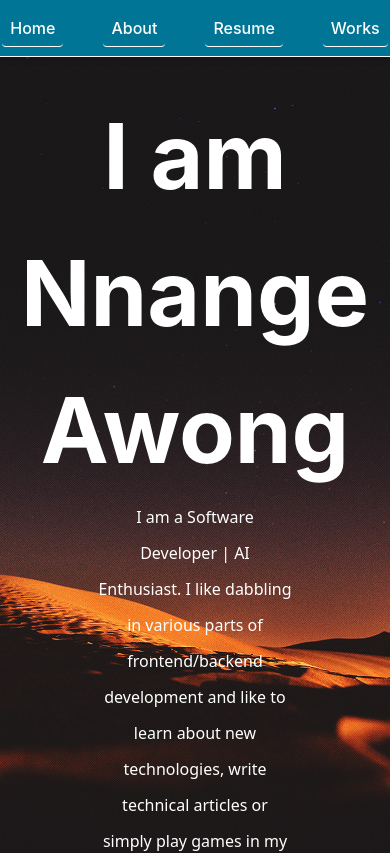
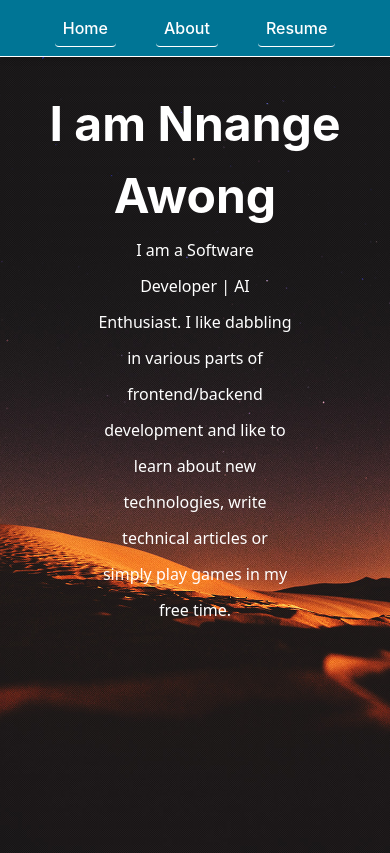
Before and after one commit to Nnange/akwehportfolio, a React (Vite) app: page / in a window 390 px wide. Shown: the top 853 px of the page. Built offline with nearby package versions, Linux system fonts and the light colour scheme; some icons are missing.

Commit message:
Refactor: Comment out Portfolio and ContactUs components in App; update Header links and adjust headline size; wrap Resume tasks in a div for better styling

```diff
--- a/src/App.jsx
+++ b/src/App.jsx
@@ -21,7 +21,7 @@ class App extends Component {
                 <Header resumeData={resumeData} />
                 <About resumeData={resumeData} />
                 <Resume resumeData={resumeData} />
-                <Portfolio resumeData={resumeData} />
+                {/* <Portfolio resumeData={resumeData} /> */}
                 {/* <ContactUs resumeData={resumeData} /> */}
                 <Footer resumeData={resumeData} />
               </>
--- a/src/components/Header.jsx
+++ b/src/components/Header.jsx
@@ -31,7 +31,7 @@ export default class Header extends Component {
             <li className="current"><a className=" border-b p-2 rounded headerItems" href="#home">Home</a></li>
             <li><a className=" border-b p-2 rounded headerItems" href="#about">About</a></li>
             <li><a className=" border-b p-2 rounded headerItems" href="#resume">Resume</a></li>
-            <li><a className=" border-b p-2 rounded headerItems" href="#portfolio">Works</a></li>
+            {/* <li><a className=" border-b p-2 rounded headerItems" href="#portfolio">Works</a></li> */}
             {/* <li><a className="" href="#testimonials">Testimonials</a></li> */}
             {/* <li><a className="" href="#contact">Contact</a></li> */}
           </ul>
@@ -40,7 +40,7 @@ export default class Header extends Component {
 
           <div className="mt-[8%]">
             <div className="banner-text">
-              <p className="responsive-headline font-bold text-[5.7rem]">I am {resumeData.name}</p>
+              <p className="responsive-headline font-bold text-[3rem] sm:text-[5.7rem]">I am {resumeData.name}</p>
               <p className="text-white font-sans w-1/2 mx-auto leading-9 ">
                 I am a {resumeData.role}.{resumeData.roleDescription}
               </p>
--- a/src/components/Resume.jsx
+++ b/src/components/Resume.jsx
@@ -83,12 +83,14 @@ export default class Resume extends Component {
                           – {this.DisplayMonthYear(item.YearOfLeaving)} • {this.getDuration(item.MonthOfLeaving, item.YearOfLeaving)}
                         </em>
                       </p>
+                      <div className="text-justify">
                         <i className="">
                           { item.Tasks.map((i) => {
                               return <span key={i} className="leading-7"> {i} <br /> </span>
                             })
                           }
                         </i>
+                      </div>
                     </div>
                     <hr className="my-6 border border-gray-400" />
                   </div>
```
Also changed, not shown: 1 other file (tests, documents, lock files or other folders). Lines whose indentation alone changed are shown as unchanged.
